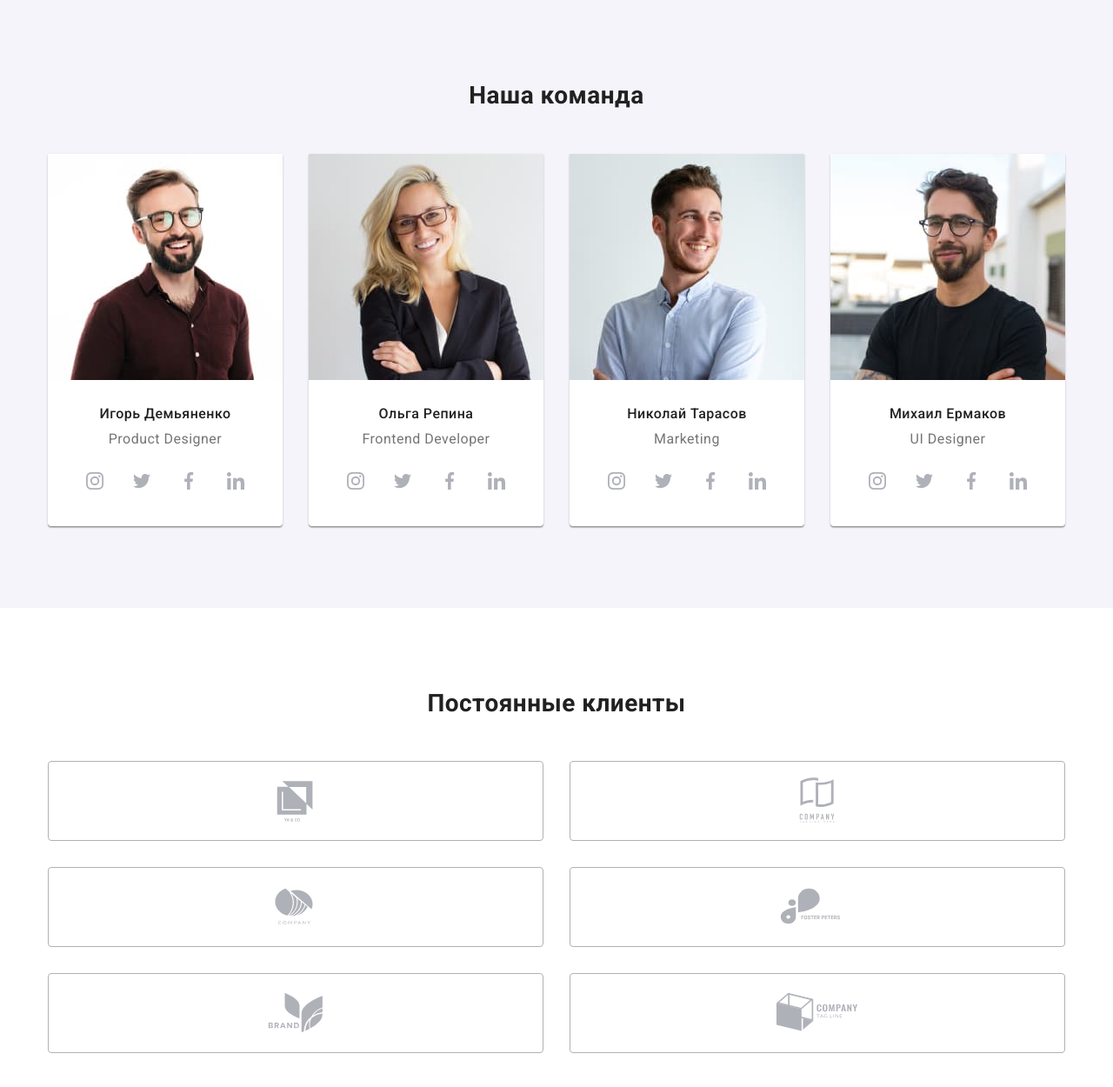
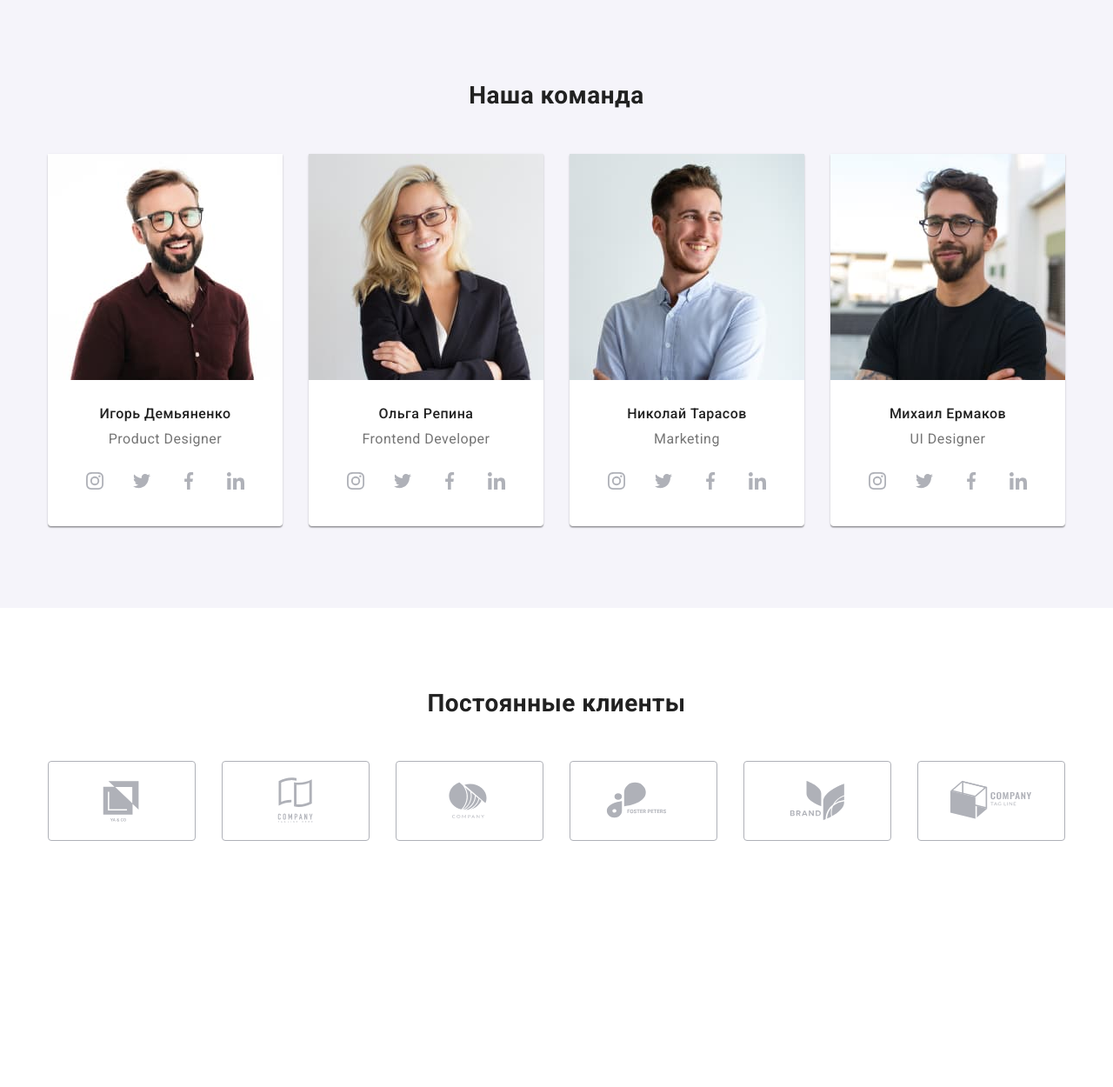
Before and after one commit to ArtemMakhov/goit-markup-hw-08, a plain HTML site: page index.html in a window 1280 px wide. Shown: the whole page at 87% size. After the commit the page ends 1061 px from the top, so only its background shows below. Drawn offline with Linux system fonts and the light colour scheme.

Commit message:
секция клиентов

```diff
--- a/sass/layout/_clients.scss
+++ b/sass/layout/_clients.scss
@@ -8,14 +8,18 @@
   margin-bottom: var(--main-gap);
   margin-left: var(--main-gap);
   width: calc(100% / 2 - 30px);
+  @media screen and (min-width: 768px) {
+    width: calc(100% / 3 - 30px);
+  }
+  @media screen and (min-width: 1200px) {
+    width: calc(100% / 6 - 30px);
+  }
 }
 
 .clients__link {
   display: flex;
 
   border-radius: 4px;
-  // width: 170px;
-
   height: 92px;
   justify-content: center;
   align-items: center;
```
Also changed, not shown: css/main.css, css/main.min.css, 2 other files.
